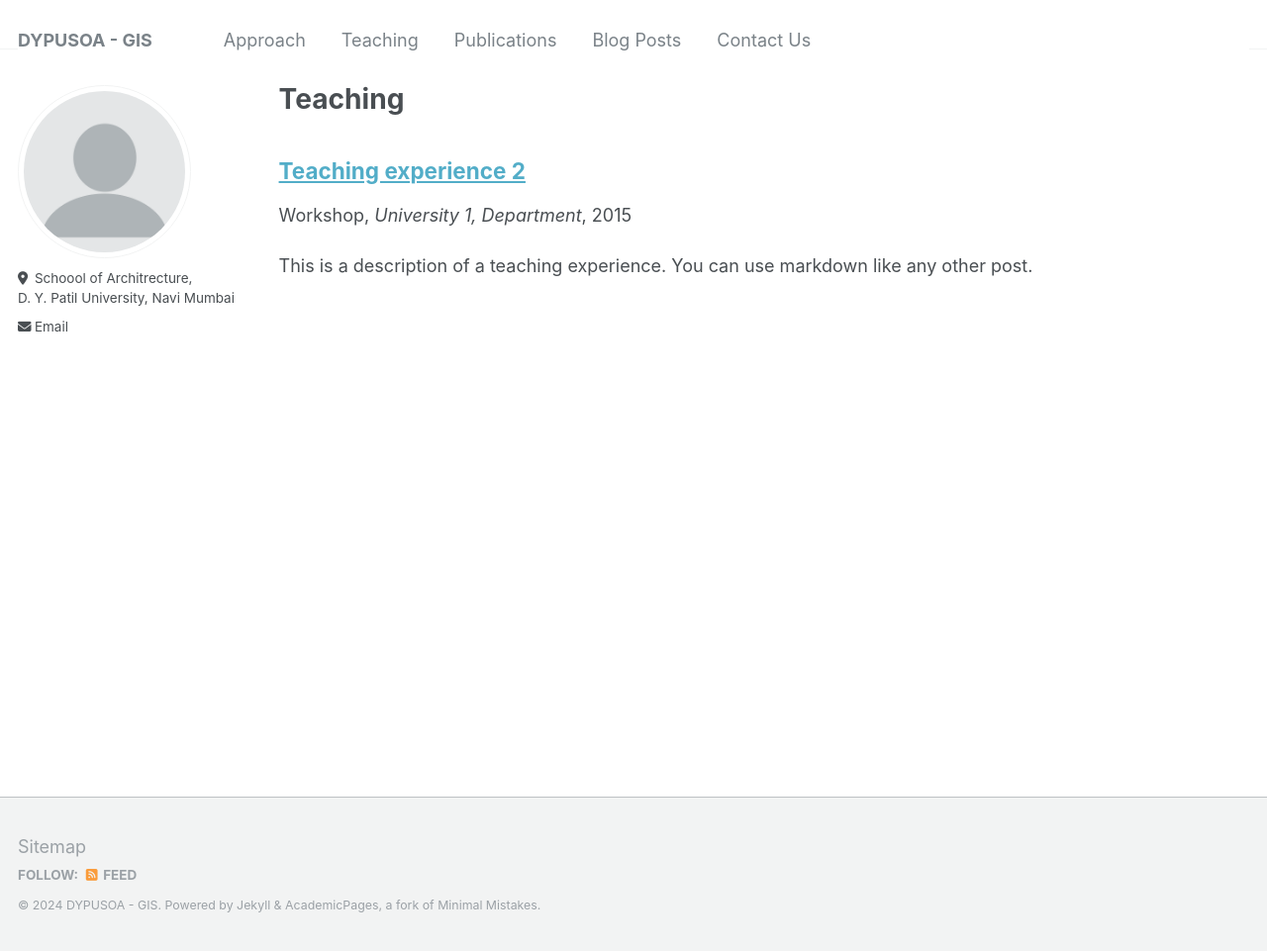
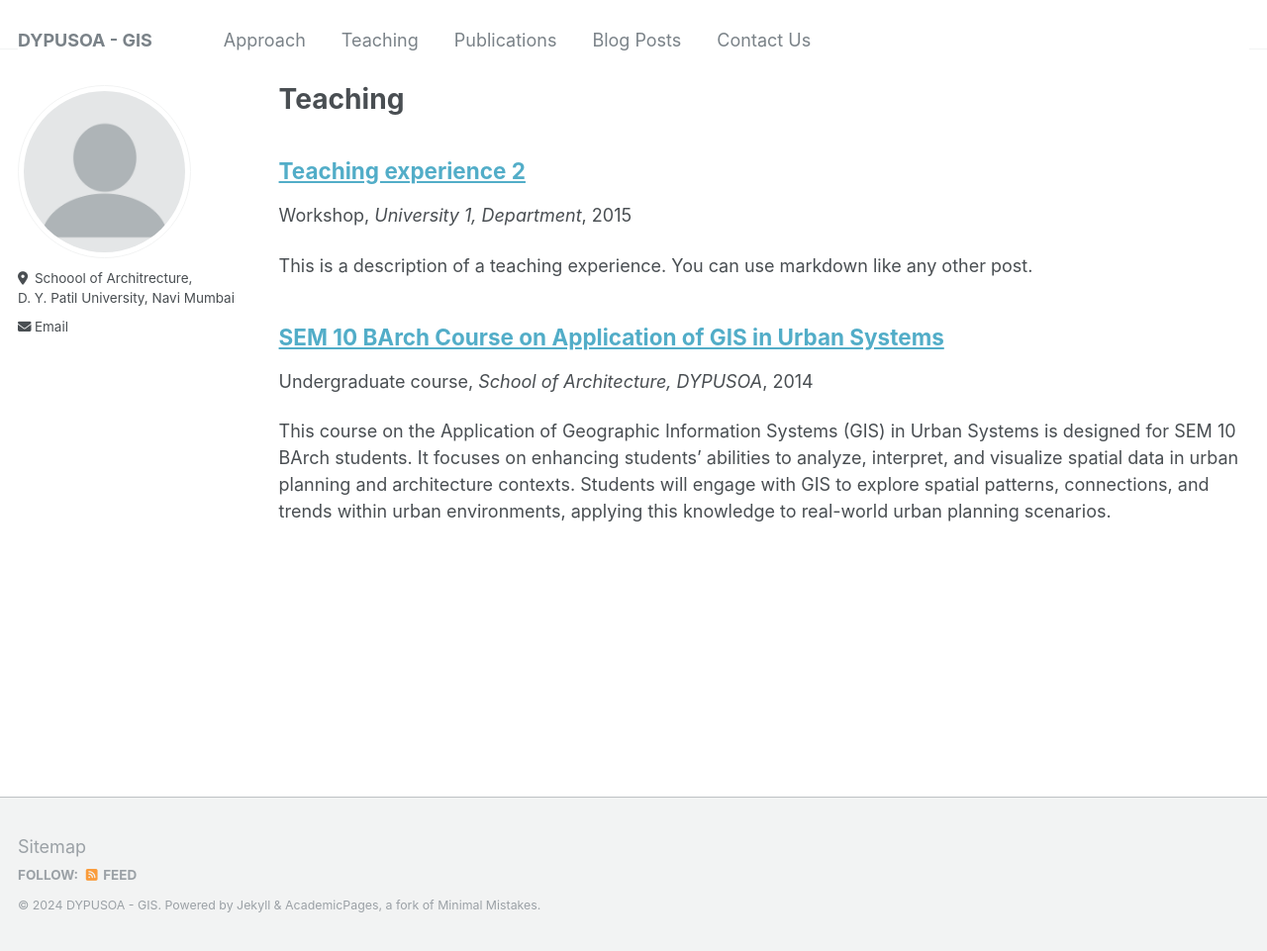
Before and after one commit to DYPUSOA-GIS/DYPUSOA-GIS.github.io, a Jekyll site: the page built from _pages/teaching.html, in a window 1280 px wide and 961 px high. Shown: the whole window at 99% size. Built offline with Jekyll 4.4.1, drawn with Linux system fonts in a browser that asks for light colours; a file with an impossible date is left out.

Commit message:
Update 2014-spring-teaching-1.md

```diff
--- a/_teaching/2014-spring-teaching-1.md
+++ b/_teaching/2014-spring-teaching-1.md
@@ -4,7 +4,7 @@ collection: teaching
 type: "Undergraduate course"
 permalink: /teaching/2014-spring-teaching-1
 venue: "School of Architecture, DYPUSOA"
-date:
+date: 2014-01-01
 location: "Navi Mumbai, India"
 ---
 
```
